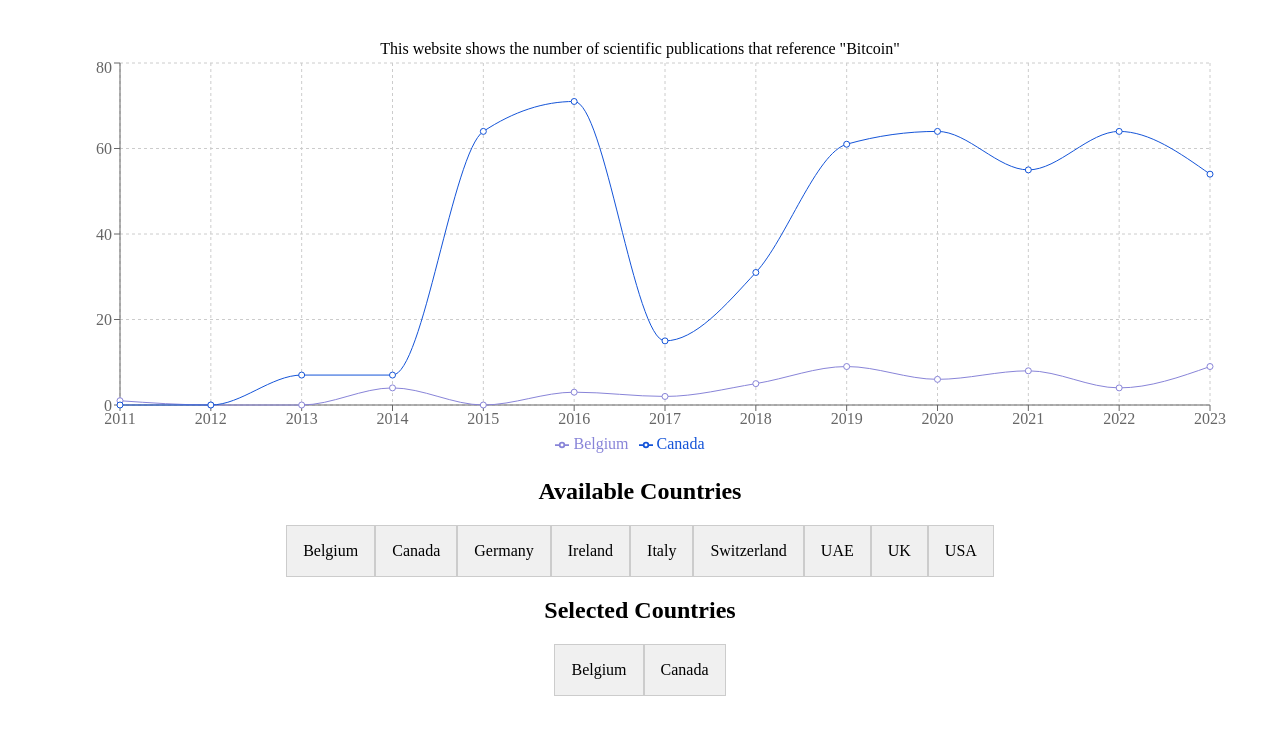
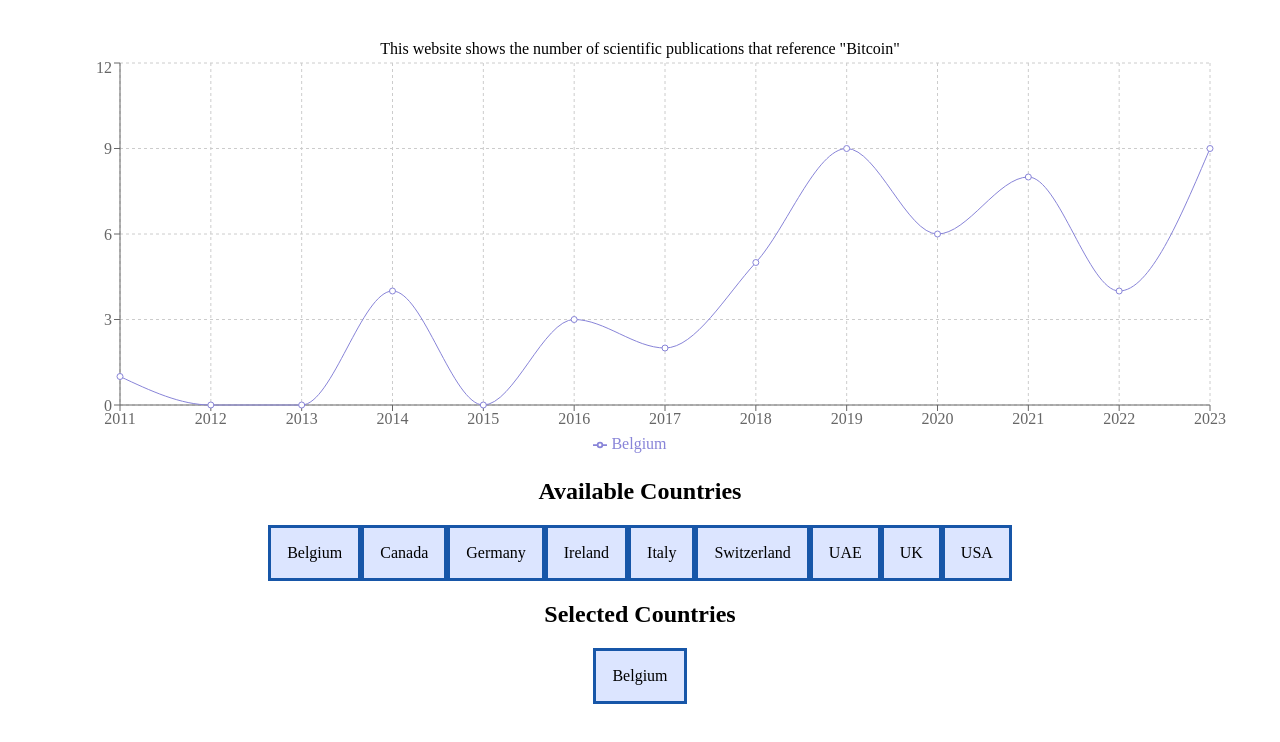
Before and after one commit to WojOgi/scibit, a React (Vite) app: page / in a window 1280 px wide. Shown: the top 742 px of the page. Built offline with nearby package versions, Linux system fonts and the light colour scheme.

Commit message:
implemented field toBePlotted to master data

```diff
--- a/src/App.tsx
+++ b/src/App.tsx
@@ -5,22 +5,30 @@ import { data_CountriesExample } from "./sourceData/sourceData.ts";
 import Header from "./components/layout/header/Header.tsx";
 import MainArea from "./components/layout/mainarea/MainArea.tsx";
 import ChoiceArea from "./components/layout/mainarea/choicearea/ChoiceArea.tsx";
+import { useState } from "react";
 
 function App() {
-  const listOfCountries = data_CountriesExample
+  //create a copy of the original data
+  const data_CountriesCopy = [...data_CountriesExample];
+
+  const listOfAllCountriesNames = data_CountriesCopy
     .map((country) => country.countryName)
     .sort((a, b) => a.localeCompare(b));
-  // console.log(listOfCountries);
+  // console.log(listOfAllCountriesNames);
 
-  const listOfSelectedCountries: string[] = [];
-  //this will later be user-selected
-  listOfSelectedCountries.push(listOfCountries[0]);
-  listOfSelectedCountries.push(listOfCountries[1]);
+  const [listOfSelectedCountries, setListOfSelectedCountries] = useState([
+    "Belgium",
+  ]);
+
+  const dataPreparedForPlotting = data_CountriesCopy.map((country) => ({
+    ...country,
+    toBePlotted: listOfSelectedCountries.includes(country.countryName),
+  }));
 
   // console.log("listOfSelectedCountries", listOfSelectedCountries);
 
-  const dataToPlot = data_CountriesExample.filter((country) =>
-    listOfSelectedCountries.includes(country.countryName),
+  const dataToPlot = dataPreparedForPlotting.filter(
+    (country) => country.toBePlotted,
   );
 
   // console.log("dataToPlot", dataToPlot);
@@ -31,7 +39,7 @@ function App() {
       <MainArea>
         <MyLineChart dataToPlot={dataToPlot} />
         <ChoiceArea
-          listOfCountries={listOfCountries}
+          listOfAllCountriesNames={listOfAllCountriesNames}
           listOfSelectedCountries={listOfSelectedCountries}
         />
       </MainArea>
--- a/src/components/graphs/MyLineChart.tsx
+++ b/src/components/graphs/MyLineChart.tsx
@@ -18,6 +18,7 @@ type yearObjType = {
 type MyLineChartProps = {
   dataToPlot: {
     countryName: string;
+    toBePlotted: boolean;
     publicationsNumbers: {
       year: number;
       publications: number;
--- a/src/components/layout/mainarea/choicearea/AvailableCountries.tsx
+++ b/src/components/layout/mainarea/choicearea/AvailableCountries.tsx
@@ -1,17 +1,17 @@
 import CountryTile from "./CountryTile.tsx";
 
 type AvailableCountriesProps = {
-  listOfCountries: string[];
+  listOfAllCountriesNames: string[];
 };
 
 export default function AvailableCountries({
-  listOfCountries,
+  listOfAllCountriesNames,
 }: AvailableCountriesProps) {
   return (
     <>
       <h2>Available Countries</h2>
       <section className="country-tile-container">
-        {listOfCountries.map((countryName) => (
+        {listOfAllCountriesNames.map((countryName) => (
           <CountryTile countryName={countryName} />
         ))}
       </section>
--- a/src/components/layout/mainarea/choicearea/ChoiceArea.tsx
+++ b/src/components/layout/mainarea/choicearea/ChoiceArea.tsx
@@ -2,17 +2,17 @@ import AvailableCountries from "./AvailableCountries.tsx";
 import SelectedCountries from "./SelectedCountries.tsx";
 
 type ChoiceAreaProps = {
-  listOfCountries: string[];
+  listOfAllCountriesNames: string[];
   listOfSelectedCountries: string[];
 };
 
 export default function ChoiceArea({
-  listOfCountries,
+  listOfAllCountriesNames,
   listOfSelectedCountries,
 }: ChoiceAreaProps) {
   return (
     <div>
-      <AvailableCountries listOfCountries={listOfCountries} />
+      <AvailableCountries listOfAllCountriesNames={listOfAllCountriesNames} />
       <SelectedCountries listOfSelectedCountries={listOfSelectedCountries} />
     </div>
   );
--- a/src/components/layout/mainarea/choicearea/CountryTile.tsx
+++ b/src/components/layout/mainarea/choicearea/CountryTile.tsx
@@ -3,5 +3,12 @@ type CountryTileProps = {
 };
 
 export default function CountryTile({ countryName }: CountryTileProps) {
-  return <span className="country-tile">{countryName}</span>;
+  return (
+    <span
+      className="country-tile"
+      onClick={() => console.log(`CountryTile: ${countryName}`)}
+    >
+      {countryName}
+    </span>
+  );
 }
--- a/src/sourceData/sourceData.ts
+++ b/src/sourceData/sourceData.ts
@@ -56,6 +56,7 @@ export const totalNrOfPublications = [
 export const data_CountriesExample = [
   {
     countryName: "Belgium",
+    toBePlotted: false,
     publicationsNumbers: [
       { year: 2011, publications: 1 },
       { year: 2012, publications: 0 },
@@ -74,6 +75,7 @@ export const data_CountriesExample = [
   },
   {
     countryName: "Ireland",
+    toBePlotted: false,
     publicationsNumbers: [
       { year: 2011, publications: 1 },
       { year: 2012, publications: 0 },
@@ -92,6 +94,7 @@ export const data_CountriesExample = [
   },
   {
     countryName: "Germany",
+    toBePlotted: false,
     publicationsNumbers: [
       { year: 2011, publications: 0 },
       { year: 2012, publications: 0 },
@@ -110,6 +113,7 @@ export const data_CountriesExample = [
   },
   {
     countryName: "UK",
+    toBePlotted: false,
     publicationsNumbers: [
       { year: 2011, publications: 0 },
       { year: 2012, publications: 4 },
@@ -128,6 +132,7 @@ export const data_CountriesExample = [
   },
   {
     countryName: "USA",
+    toBePlotted: false,
     publicationsNumbers: [
       { year: 2011, publications: 2 },
       { year: 2012, publications: 2 },
@@ -146,6 +151,7 @@ export const data_CountriesExample = [
   },
   {
     countryName: "Canada",
+    toBePlotted: false,
     publicationsNumbers: [
       { year: 2011, publications: 0 },
       { year: 2012, publications: 0 },
@@ -164,6 +170,7 @@ export const data_CountriesExample = [
   },
   {
     countryName: "Switzerland",
+    toBePlotted: false,
     publicationsNumbers: [
       { year: 2011, publications: 0 },
       { year: 2012, publications: 1 },
@@ -182,6 +189,7 @@ export const data_CountriesExample = [
   },
   {
     countryName: "UAE",
+    toBePlotted: false,
     publicationsNumbers: [
       { year: 2011, publications: 0 },
       { year: 2012, publications: 1 },
@@ -200,6 +208,7 @@ export const data_CountriesExample = [
   },
   {
     countryName: "Italy",
+    toBePlotted: false,
     publicationsNumbers: [
       { year: 2011, publications: 0 },
       { year: 2012, publications: 0 },
--- a/src/styles/index.css
+++ b/src/styles/index.css
@@ -1,8 +1,8 @@
 .country-tile {
     flex: 0 0 auto;
     padding: 1rem;
-    background-color: #f0f0f0;
-    border: 1px solid #ccc;
+    background-color: #dce5ff;
+    border: 3px solid #1756a8;
     text-align: center;
 }
 
```
